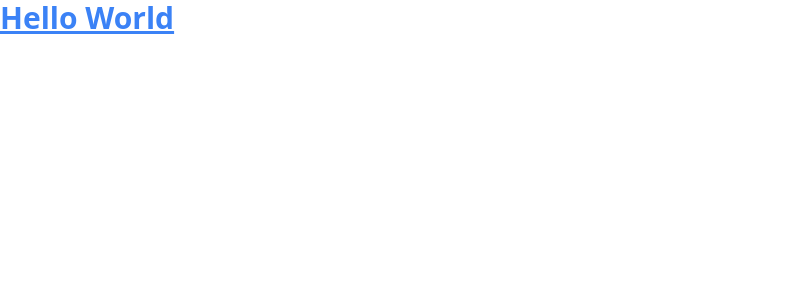
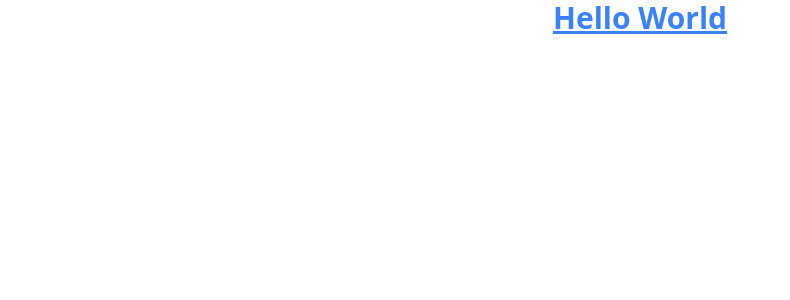
Before and after one commit to RenanArantes/tic-tac-toe, a React (Vite) app in the folder tic-tac-toe/: page / in a window 1280 px wide. Shown: the top 300 px of the page, without its empty margins (0-790 px from the left). Built offline with nearby package versions, Linux system fonts and the light colour scheme.

Commit message:
lesson: tailwind configs and extensions

```diff
--- a/tic-tac-toe/package.json
+++ b/tic-tac-toe/package.json
@@ -24,6 +24,8 @@
     "eslint-plugin-react-refresh": "^0.4.16",
     "globals": "^15.13.0",
     "postcss": "^8.4.49",
+    "prettier": "^3.6.2",
+    "prettier-plugin-tailwindcss": "^0.6.14",
     "tailwindcss": "^3.4.17",
     "typescript": "~5.6.2",
     "typescript-eslint": "^8.18.1",
--- a/tic-tac-toe/src/App.tsx
+++ b/tic-tac-toe/src/App.tsx
@@ -1,6 +1,9 @@
-
 function App() {
-  return <h1 className="text-3xl font-bold underline text-blue-500">Hello World</h1>
+  return (
+    <h1 className="text-center text-3xl font-bold text-blue-500 underline">
+      Hello World
+    </h1>
+  );
 }
 
-export default App
+export default App;
--- a/tic-tac-toe/tailwind.config.js
+++ b/tic-tac-toe/tailwind.config.js
@@ -1,4 +1,5 @@
 /** @type {import('tailwindcss').Config} */
+
 export default {
   content: [
     './index.html',
```
Also changed, not shown: 2 other files (tests, documents, lock files or other folders).
